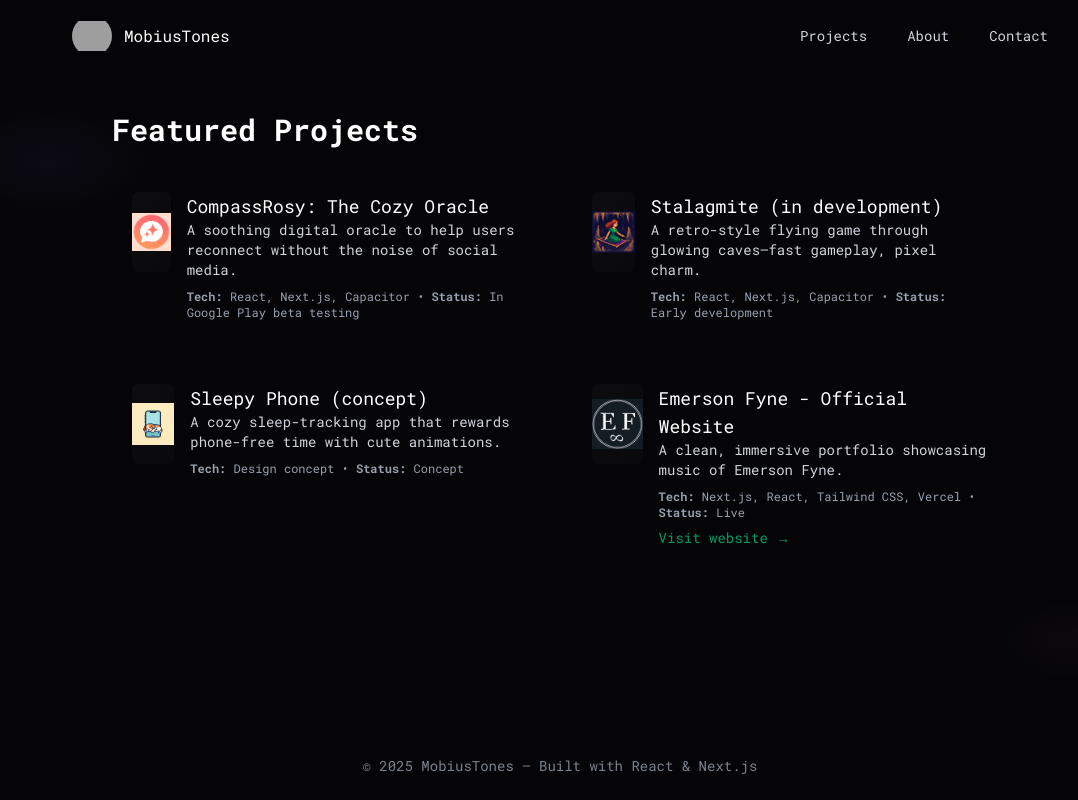
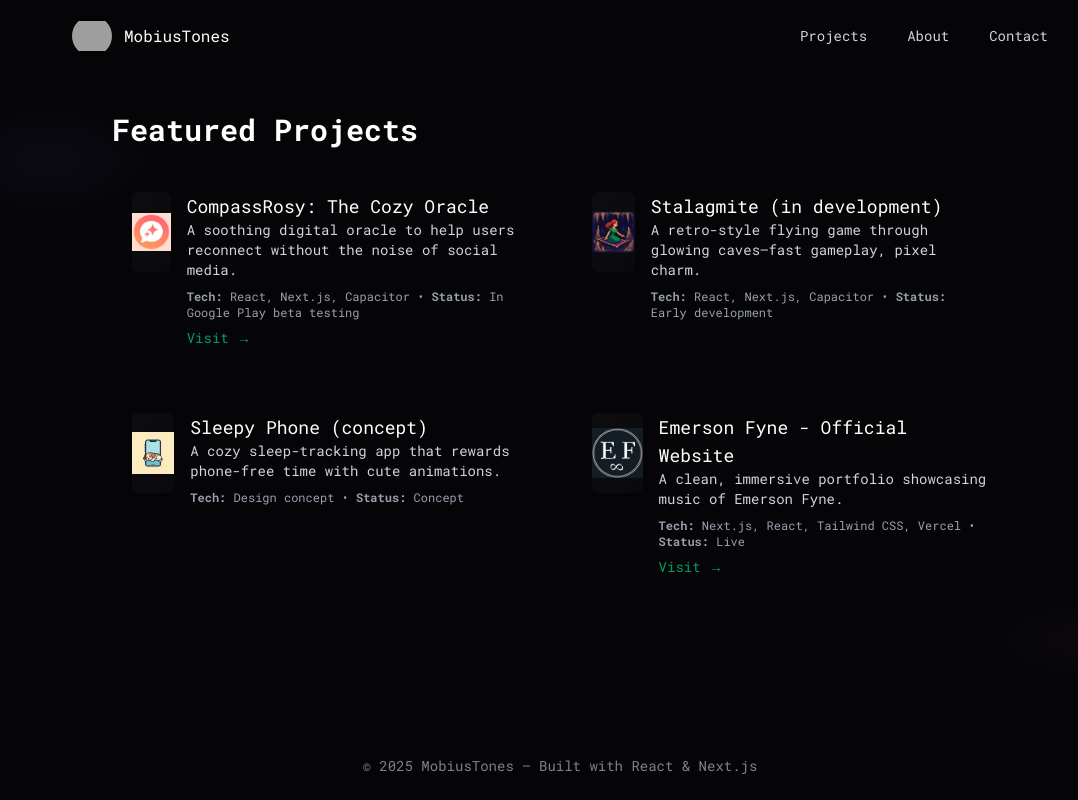
Before and after one commit to KateBark/mobiustones, a Next.js app: page /projects in a window 1280 px wide. Shown: the whole page, without its empty margins (80-1158 px from the left). Built offline with nearby package versions, Linux system fonts and the light colour scheme; grey boxes are pictures that could not be loaded.

Commit message:
added link to compassrosy app on projects page

```diff
--- a/app/projects/page.js
+++ b/app/projects/page.js
@@ -10,6 +10,7 @@ const projects = [
     status: "In Google Play beta testing",
     // add Download from Google Play button
     img: "/compassrosy-logo.jpeg",
+    link: "https://compassrosy.vercel.app",
   },
   {
     title: "Stalagmite (in development)",
@@ -67,7 +68,7 @@ export default function Projects() {
                     rel="noopener noreferrer"
                     className="text-sm text-emerald-600 hover:underline mt-2 inline-block"
                   >
-                    Visit website →
+                    Visit →
                   </a>
                 )}
               </div>
```
